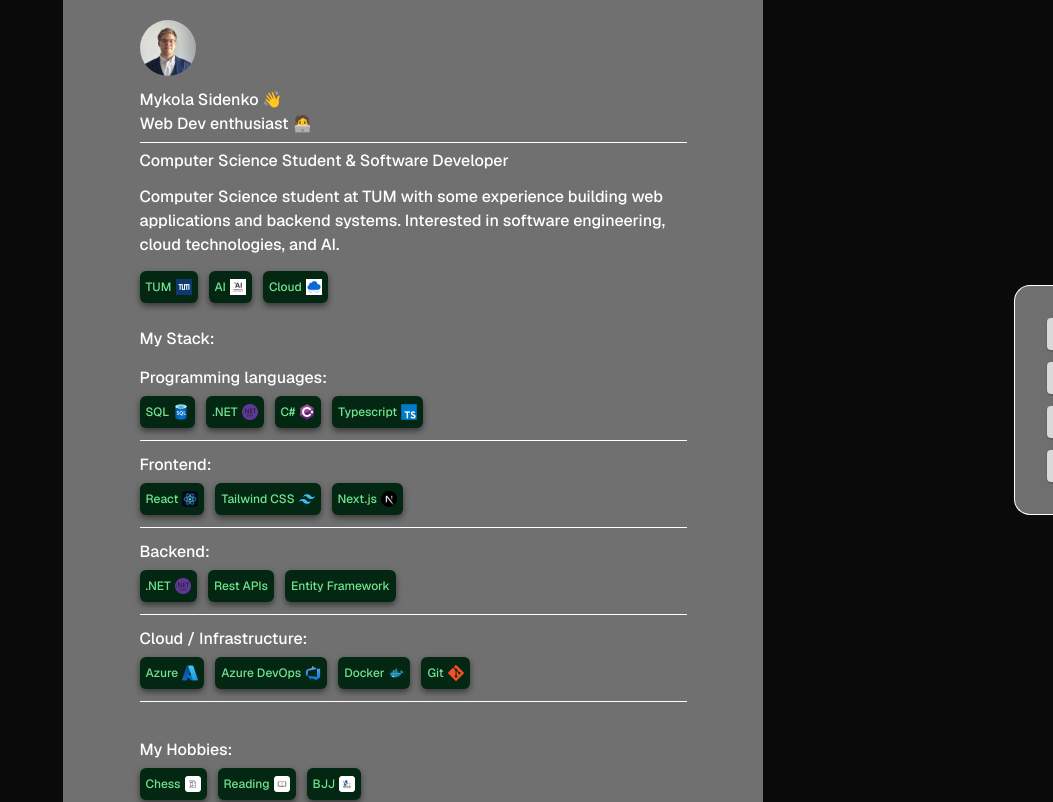
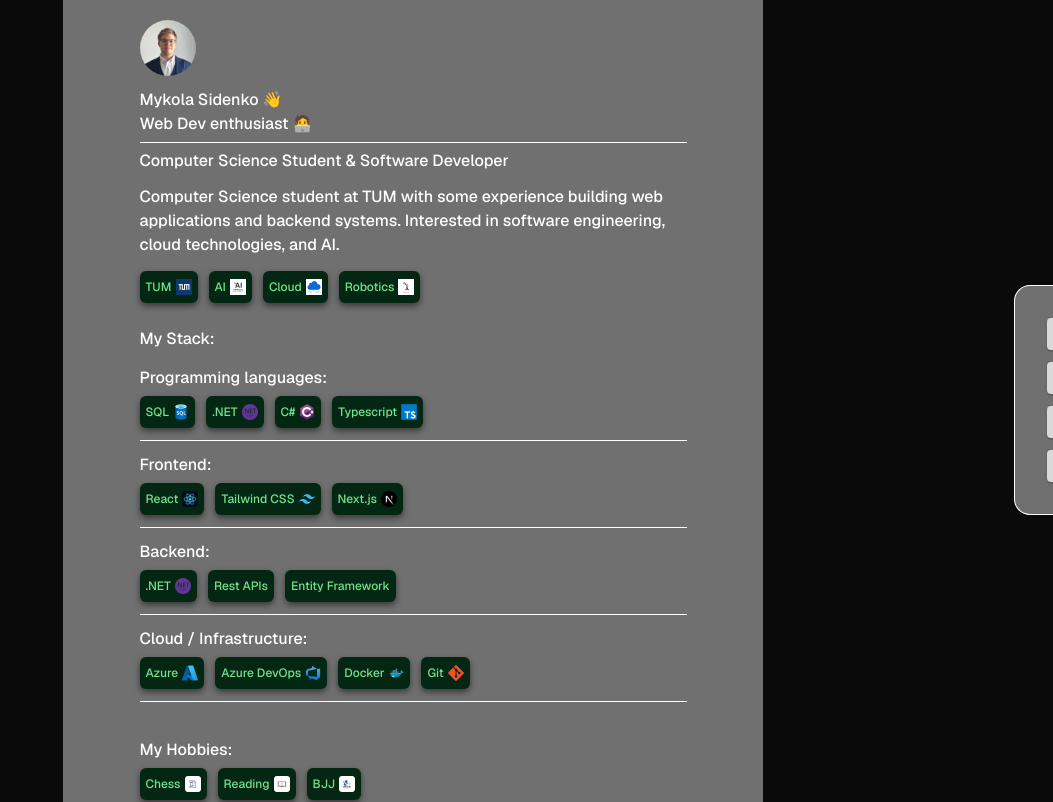
Before and after one commit to codemode-nick/personal-page, a React (Vite) app in the folder src/UI/: page / in a window 1280 px wide. Shown: the top 802 px of the page, without its empty margins (227-1280 px from the left). Built offline with nearby package versions, Linux system fonts and the light colour scheme.

Commit message:
Updated the about section

```diff
--- a/src/UI/src/sections/About.tsx
+++ b/src/UI/src/sections/About.tsx
@@ -3,6 +3,7 @@
 import TumIcon from "../icons/TUM.png";
 import AIIcon from "../icons/AI.png";
 import CloudIcon from "../icons/Cloud.png";
+import RoboticsIcon from "../icons/Robotics.png";
 
 const About = () => {
   return (
@@ -29,6 +30,11 @@
         <Tag text={"TUM"} icon_src={TumIcon} icon_alt={"TUM_icon"} />
         <Tag text={"AI"} icon_src={AIIcon} icon_alt={"AI_icon"} />
         <Tag text={"Cloud"} icon_src={CloudIcon} icon_alt={"Cloud_icon"} />
+        <Tag
+          text={"Robotics"}
+          icon_src={RoboticsIcon}
+          icon_alt={"Robotics_icon"}
+        />
       </div>
     </section>
   );
```
Also changed, not shown: src/UI/src/icons/Robotics.png (added).
